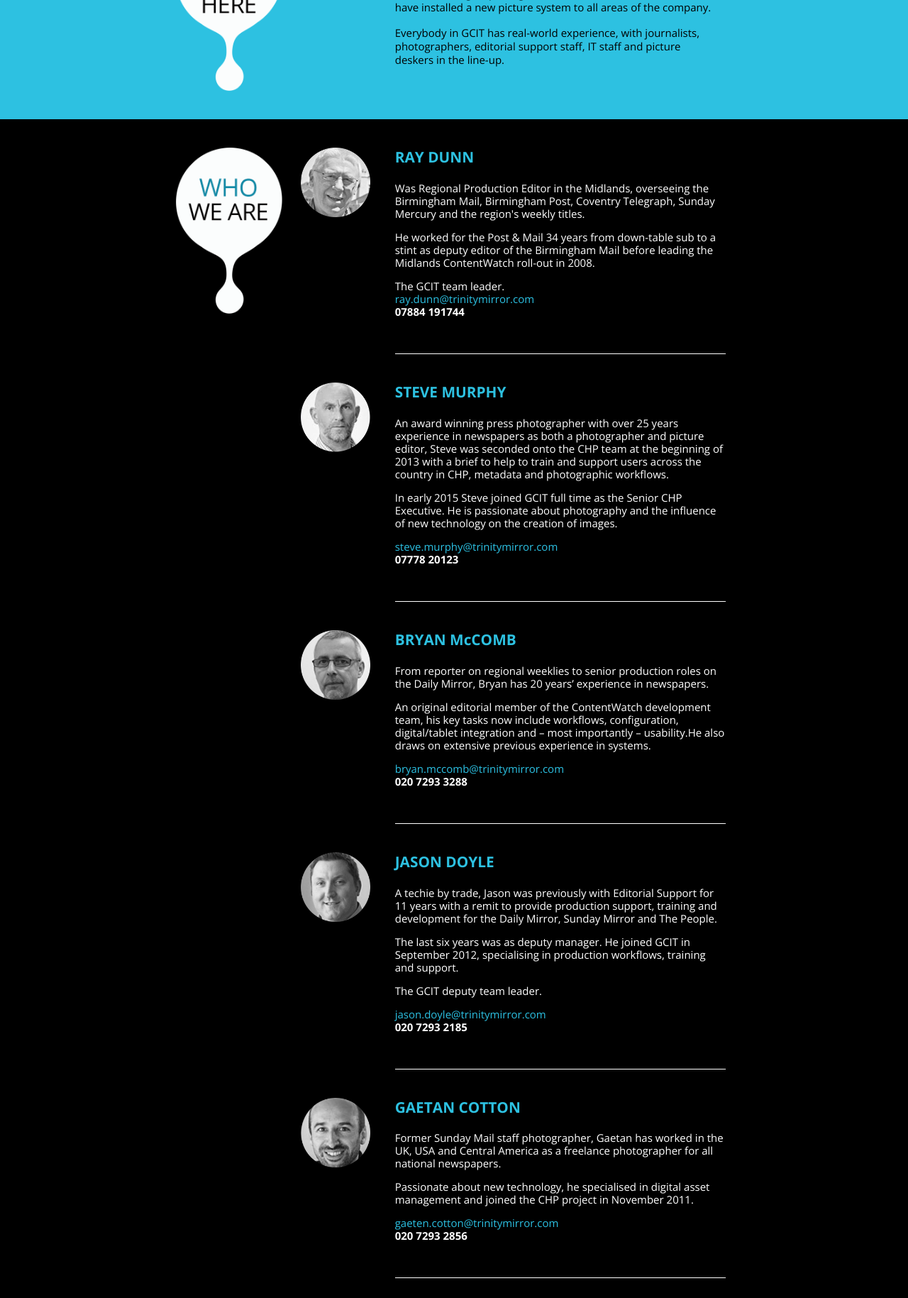
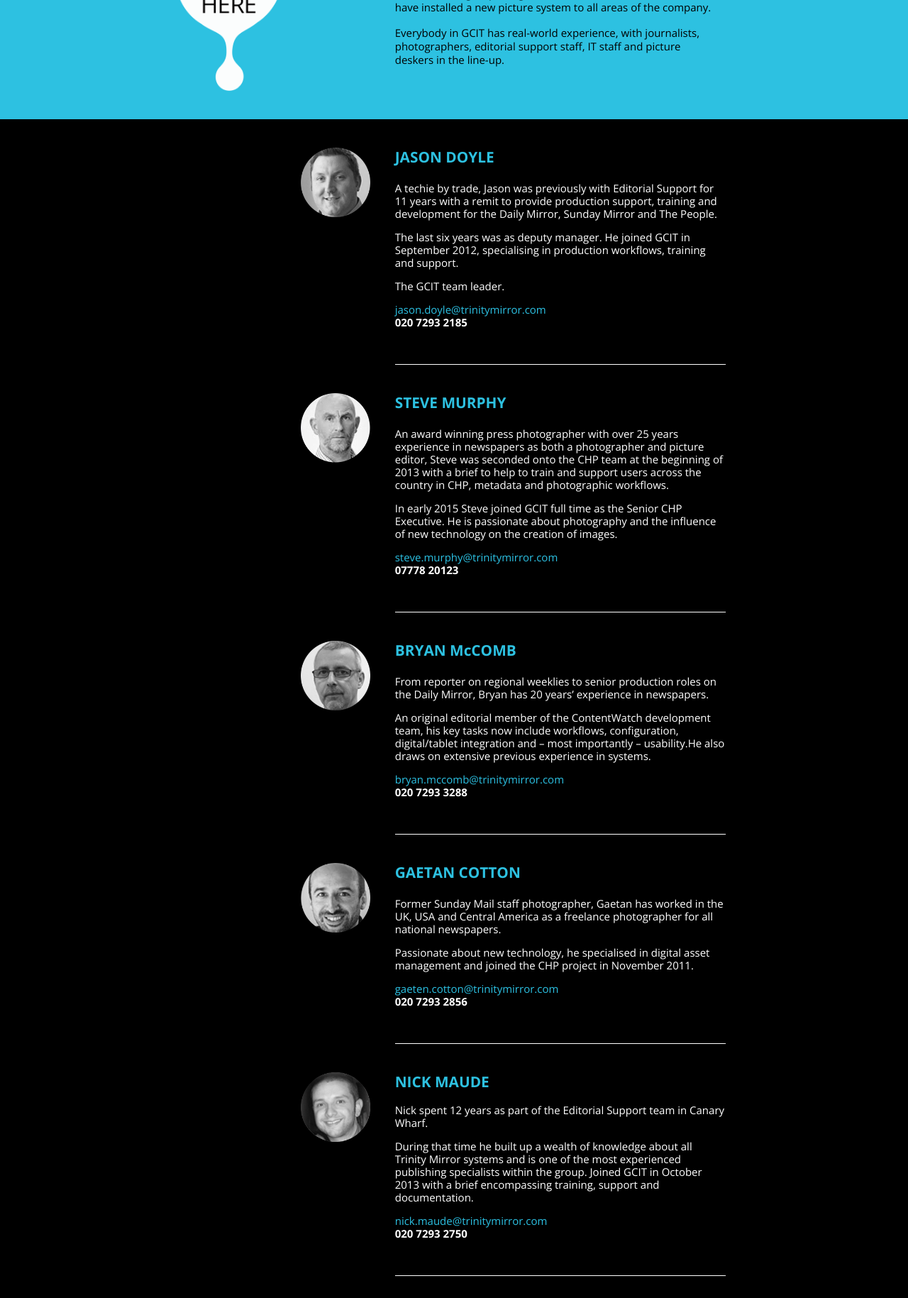
Before and after one commit to reachplc/tm-gcit.com, a WordPress theme: the page made by html/app/themes/gcit/front-page.php in a window 1280 px wide. Shown: the part 1173-3002 px from the top of the page at 71% size. Run offline with PHP 8.4 and a stand-in for WordPress, Linux system fonts and the light colour scheme; the site name, menu and one post (Sample post) are stand-ins, and other content is empty; some libraries are stand-ins or nearby versions.

Commit message:
Remove Ray Dunn and move jason to top

```diff
--- a/html/app/themes/gcit/front-page.php
+++ b/html/app/themes/gcit/front-page.php
@@ -118,31 +118,32 @@
 </section>
 
 <!-- WHO WE ARE -->
-<!-- RAY DUNN -->
-<section class="home-what-blk-who">
+<!-- JASON DOYLE -->
+<div class="home-what-blk-who">
 		<div class="wrapper">
 				<div class="row">
 						<div class="large-5 left">
-						<a name="who"></a>
 								<div class="who-cell-dark-left">
-								<img src="<?php echo esc_url( get_template_directory_uri() . '/images/whoweare.png' ); ?>" alt="What we do" class="icon_img">
-								<img src="<?php echo esc_url( get_template_directory_uri() . '/images/raydunn.png' ); ?>" alt="Ray Dunn" class="whoicon_img_sml">
+										<img src="<?php echo esc_url( get_template_directory_uri() . '/images/jasondoyle.png' ); ?>" alt="JASON DOYLE" class="whoicon_img_sml">
 								</div>
 						</div>
 						<div class="large-7 right">
 								<div class="who-cell-dark-right">
-								<p class="whattexth1_blk">RAY DUNN</p>
-								<p class="whattextp_white">Was Regional Production Editor in the Midlands, overseeing the Birmingham Mail, Birmingham Post, Coventry Telegraph, Sunday Mercury and the region's weekly titles.</p>
-								<p class="whattextp_white">He worked for the Post &amp; Mail 34 years from down-table sub to a stint as deputy editor of the Birmingham Mail before leading the Midlands ContentWatch roll-out in 2008.</p>
-								<p class="whattextp_white"> The GCIT team leader.</br>
-										<a href="mailto:ray.dunn@trinitymirror.com">ray.dunn@trinitymirror.com</a>
-										</br>
-										<b>07884 191744</b>
+										<p class="whattexth1_blk">JASON DOYLE</p>
+										<p class="whattextp_white">A techie by trade, Jason was previously with Editorial Support for 11 years with a remit to provide production support, training and development for the Daily Mirror, Sunday Mirror and The People.</p>
+										<p class="whattextp_white">The last six years was as deputy manager. He joined GCIT in September 2012, specialising in production workflows, training and support.</p>
+										<p class="whattextp_white">The GCIT team leader.</p>
+										<p class="whattextp_white">
+												<a href="mailto:jason.doyle@trinitymirror.com">jason.doyle@trinitymirror.com</a>
+												<br />
+												<b>020 7293 2185</b>
 										</p>
 								</div>
 						</div>
 				</div>
 		</div>
+</div>
+
 
 <!-- STEVE MURPHY -->
 <div class="home-what-blk-who">
@@ -194,31 +195,6 @@
 		</div>
 </div>
 
-<!-- JASON DOYLE -->
-<div class="home-what-blk-who">
-		<div class="wrapper">
-				<div class="row">
-						<div class="large-5 left">
-								<div class="who-cell-dark-left">
-										<img src="<?php echo esc_url( get_template_directory_uri() . '/images/jasondoyle.png' ); ?>" alt="JASON DOYLE" class="whoicon_img_sml">
-								</div>
-						</div>
-						<div class="large-7 right">
-								<div class="who-cell-dark-right">
-										<p class="whattexth1_blk">JASON DOYLE</p>
-										<p class="whattextp_white">A techie by trade, Jason was previously with Editorial Support for 11 years with a remit to provide production support, training and development for the Daily Mirror, Sunday Mirror and The People.</p>
-										<p class="whattextp_white">The last six years was as deputy manager. He joined GCIT in September 2012, specialising in production workflows, training and support.</p>
-										<p class="whattextp_white">The GCIT deputy team leader.</p>
-										<p class="whattextp_white">
-												<a href="mailto:jason.doyle@trinitymirror.com">jason.doyle@trinitymirror.com</a>
-												<br />
-												<b>020 7293 2185</b>
-										</p>
-								</div>
-						</div>
-				</div>
-		</div>
-</div>
 
 <!-- GAETAN COTTON -->
 <div class="home-what-blk-who" >
```
Lines whose indentation alone changed are shown as unchanged.
